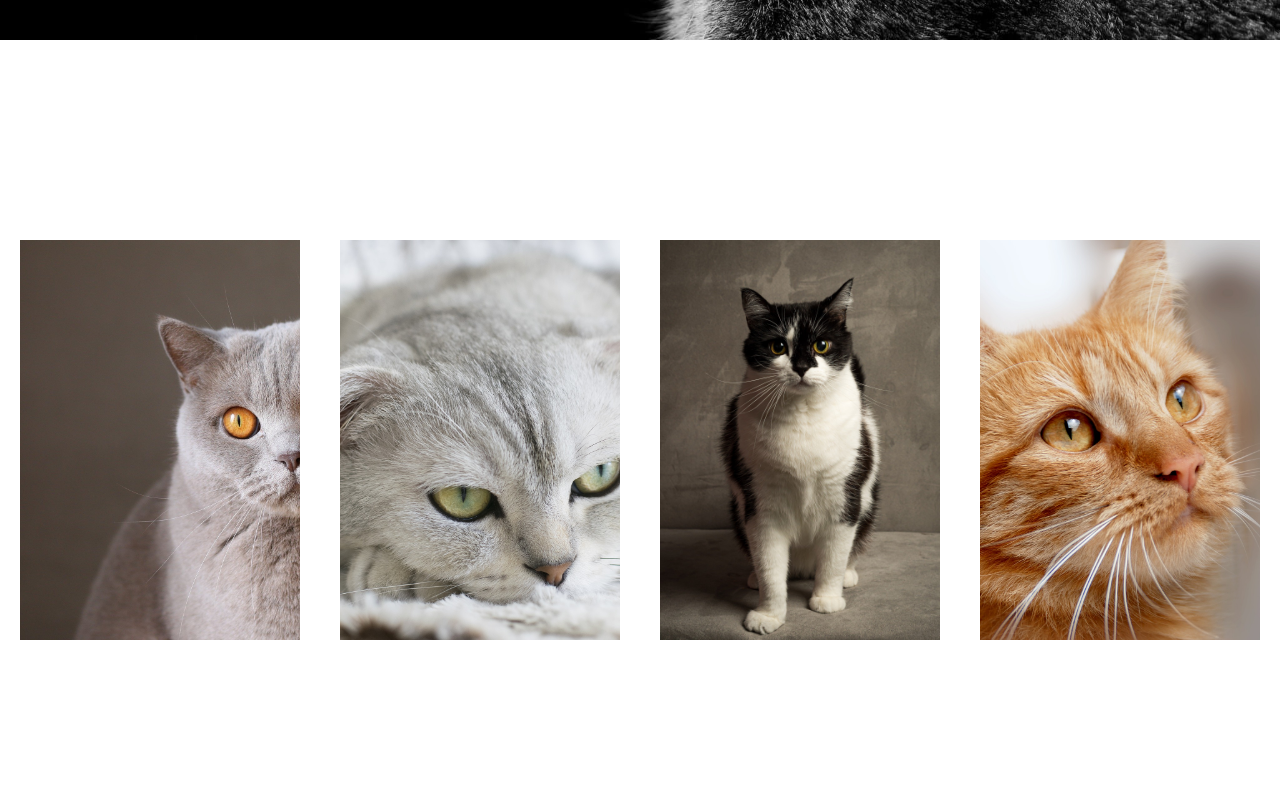
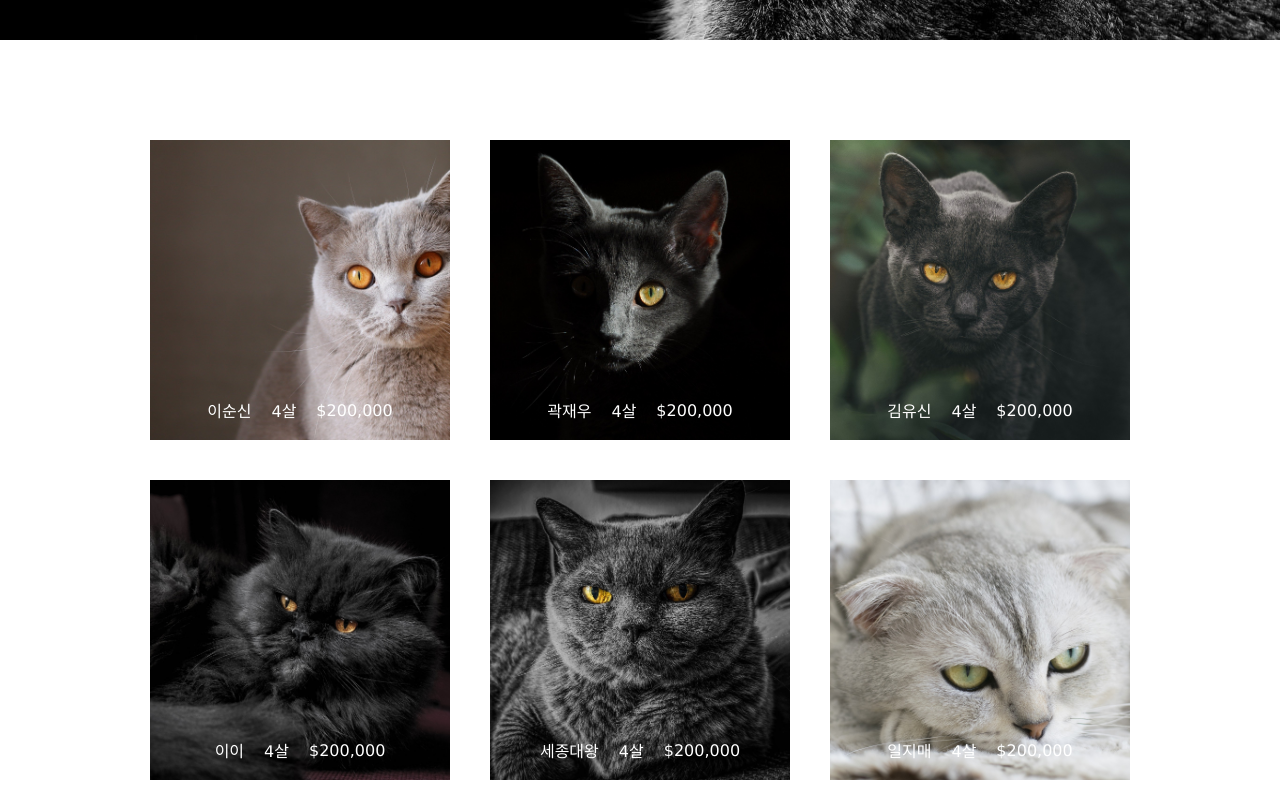
Before and after one commit to gildydtjd/Catworld, a React (Create React App) app: page / in a window 1280 px wide. Shown: the part 760-1560 px from the top of the page. Built offline with nearby package versions, Linux system fonts and the light colour scheme.

Commit message:
#깔끔한 코드를 항상 생각하자

```diff
--- a/src/App.css
+++ b/src/App.css
@@ -1,6 +1,5 @@
 .App {
   justify-content: center;
   align-items: center;
-  font-family: "Gill Sans", "Gill Sans MT", Calibri, "Trebuchet MS",
-    "sans-serif";
+  font-family: Verdana, Geneva, Tahoma, sans-serif;
 }
--- a/src/components/Photo.js
+++ /dev/null
@@ -1,17 +0,0 @@
-import React from "react";
-import styled from "styled-components";
-import useScrollFadeIn from "../hooks/useScrollFadeIn";
-function Photo({ back, duraction, delay }) {
-  const PhotoDiv = styled.div`
-    background-image: url(${back});
-    background-size: cover;
-    background-position: center;
-    background-repeat: no-repeat;
-    width: 400px;
-    height: 400px;
-    margin: 20px;
-  `;
-  return <PhotoDiv {...useScrollFadeIn("left", duraction, delay)} />;
-}
-
-export default Photo;
--- a/src/components/PhotoGallery.js
+++ /dev/null
@@ -1,43 +0,0 @@
-import React from "react";
-import styled from "styled-components";
-import Photo from "./Photo";
-function PhotoGallery(props) {
-  const PhotoGallery = styled.div`
-    height: 100vh;
-    width: 100%;
-    display: flex;
-    justify-content: center;
-    align-items: center;
-  `;
-  const backUrl = [
-    {
-      url: "/assets/img/cat13.jpg",
-      duraction: 1,
-      delay: 0.5,
-    },
-    {
-      url: "/assets/img/cat14.jpg",
-      duraction: 1,
-      delay: 0.6,
-    },
-    {
-      url: "/assets/img/cat15.jpg",
-      duraction: 1,
-      delay: 0.7,
-    },
-    {
-      url: "/assets/img/cat17.jpg",
-      duraction: 1,
-      delay: 0.8,
-    },
-  ];
-
-  const photoRender = backUrl.map((props) => {
-    return (
-      <Photo back={props.url} duraction={props.duraction} delay={props.delay} />
-    );
-  });
-  return <PhotoGallery>{photoRender}</PhotoGallery>;
-}
-
-export default PhotoGallery;
--- /dev/null
+++ b/src/components/photo/Photo.js
@@ -0,0 +1,40 @@
+import React from "react";
+import styled from "styled-components";
+import useScrollFadeIn from "../../hooks/useScrollFadeIn";
+function Photo({ back, duraction, delay, name, age, price }) {
+  const PhotoDiv = styled.div`
+    background-image: url(${back});
+    background-size: cover;
+    background-position: center;
+    background-repeat: no-repeat;
+    width: 300px;
+    height: 300px;
+    margin: 20px;
+    cursor: pointer;
+    :hover {
+    }
+    .photo__info__box {
+      width: 100%;
+      height: 20%;
+      display: flex;
+      justify-content: center;
+      align-items: center;
+      margin-top: 80%;
+      span {
+        color: #fff;
+        margin: 10px;
+      }
+    }
+  `;
+  return (
+    <PhotoDiv {...useScrollFadeIn("left", duraction, delay)}>
+      <div className="photo__info__box">
+        <span>{name}</span>
+        <span>{age}살</span>
+        <span>${price}</span>
+      </div>
+    </PhotoDiv>
+  );
+}
+
+export default Photo;
--- /dev/null
+++ b/src/components/photo/PhotoGallery.js
@@ -0,0 +1,95 @@
+import React from "react";
+import styled from "styled-components";
+import Photo from "./Photo";
+function PhotoGallery(props) {
+  const PhotoGallery = styled.div`
+    width: 80%;
+    height: 80vh;
+    display: flex;
+    flex-wrap: wrap;
+    justify-content: center;
+    align-items: center;
+  `;
+  const backUrl = [
+    {
+      url: "/assets/img/cat13.jpg",
+      duraction: 1,
+      delay: 0.5,
+      name: "이순신",
+      age: 4,
+      price: "200,000",
+    },
+    {
+      url: "/assets/img/cat10.jpg",
+      duraction: 1,
+      delay: 0.6,
+      name: "곽재우",
+      age: 4,
+      price: "200,000",
+    },
+    {
+      url: "/assets/img/cat11.jpg",
+      duraction: 1,
+      delay: 0.7,
+      name: "김유신",
+      age: 4,
+      price: "200,000",
+    },
+    {
+      url: "/assets/img/cat12.jpg",
+      duraction: 1,
+      delay: 0.8,
+      name: "이이",
+      age: 4,
+      price: "200,000",
+    },
+    {
+      url: "/assets/img/cat5.jpg",
+      duraction: 1,
+      delay: 0.9,
+      name: "세종대왕",
+      age: 4,
+      price: "200,000",
+    },
+    {
+      url: "/assets/img/cat14.jpg",
+      duraction: 1,
+      delay: 1.0,
+      name: "일지매",
+      age: 4,
+      price: "200,000",
+    },
+    {
+      url: "/assets/img/cat15.jpg",
+      duraction: 1,
+      delay: 1.1,
+      name: "장길산",
+      age: 4,
+      price: "200,000",
+    },
+    {
+      url: "/assets/img/cat16.jpg",
+      duraction: 1,
+      delay: 1.2,
+      name: "임꺽정",
+      age: 4,
+      price: "200,000",
+    },
+  ];
+
+  const photoRender = backUrl.map((props) => {
+    return (
+      <Photo
+        back={props.url}
+        duraction={props.duraction}
+        delay={props.delay}
+        name={props.name}
+        age={props.age}
+        price={props.price}
+      />
+    );
+  });
+  return <PhotoGallery>{photoRender}</PhotoGallery>;
+}
+
+export default PhotoGallery;
--- a/src/page/Main.js
+++ b/src/page/Main.js
@@ -1,7 +1,7 @@
 import React from "react";
 import styled from "styled-components";
 import useScrollFadeIn from "../hooks/useScrollFadeIn";
-import PhotoGallery from "../components/PhotoGallery";
+import PhotoGallery from "../components/photo/PhotoGallery";
 function Main(props) {
   const SectionBox = styled.div`
     width: 100%;
@@ -10,7 +10,7 @@ function Main(props) {
     background-size: cover;
     background-repeat: no-repeat;
     opacity: ${(props) => props.opa};
-    display: ${(props) => (props.dis ? props.dis : "inline-block")};
+    display: ${(props) => (props.dis ? props.dis : "flex")};
     align-items: center;
     justify-content: center;
     background-position: center;
@@ -25,7 +25,6 @@ function Main(props) {
         margin-right: 100px;
         font-weight: 800;
         :hover {
-          color: gold;
           cursor: pointer;
         }
       }
@@ -34,7 +33,7 @@ function Main(props) {
 
   return (
     <>
-      <SectionBox url="/assets/img/cat7.jpg">
+      <SectionBox url="/assets/img/cat7.jpg" dis="inline-block">
         <div className="sectionBox__header">
           <span {...useScrollFadeIn("left", 1, 0.3)}>HOME</span>
           <span {...useScrollFadeIn("left", 1, 0.4)}>ABOUT</span>
@@ -45,6 +44,8 @@ function Main(props) {
       <SectionBox>
         <PhotoGallery />
       </SectionBox>
+      <SectionBox url="/assets/img/cat17.jpg"></SectionBox>
+      <SectionBox></SectionBox>
     </>
   );
 }
```
Also changed, not shown: public/assets/img/cat16.jpg (added), public/assets/img/cat17.jpg.
